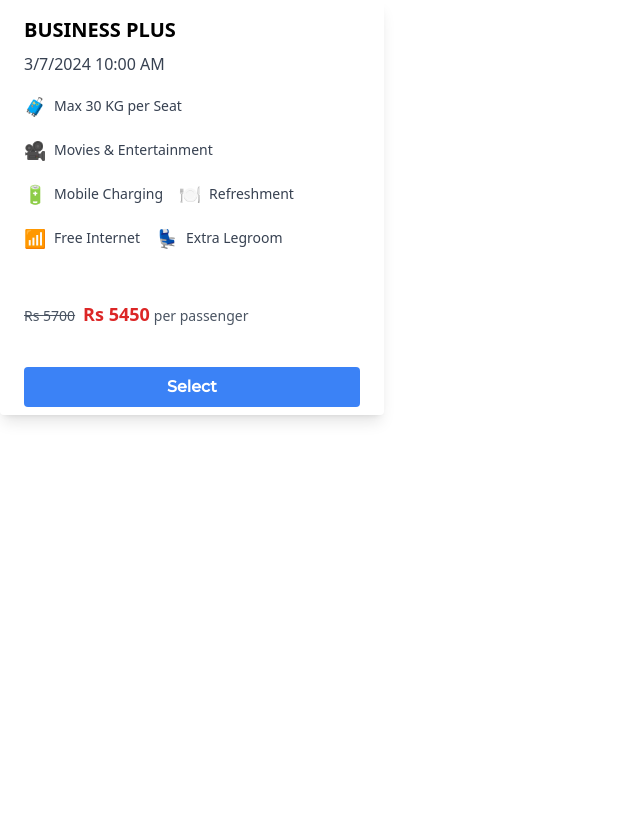
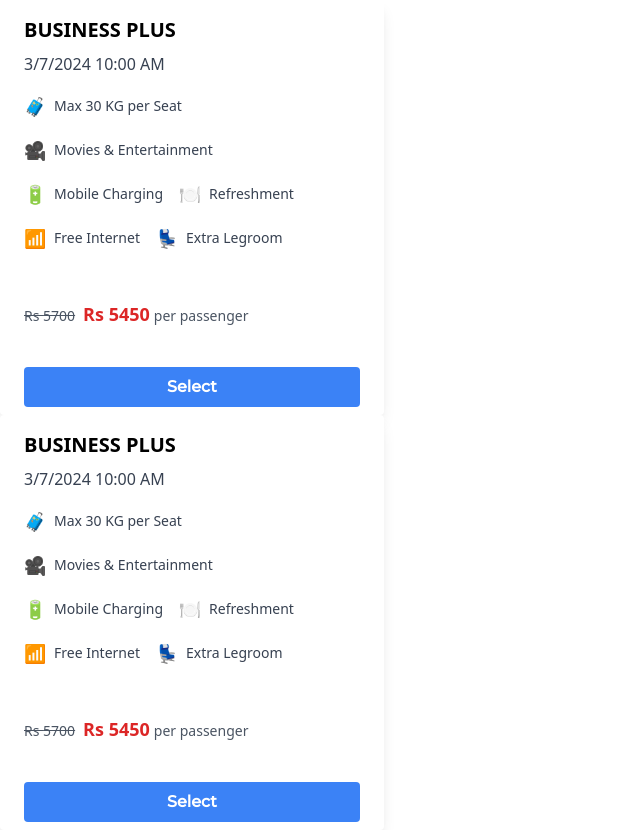
Before and after one commit to saadraj4/Book-it, a React (Create React App) app in the folder frontend/: page /detail in a window 1280 px wide. Shown: the whole page, without its empty margins (0-640 px from the left). Before the commit the page ends 800 px from the top, so only its background shows below. Built offline with nearby package versions, Linux system fonts and the light colour scheme.

Commit message:
Navigation card to reservation

```diff
--- a/frontend/src/components/BusServiceCard.jsx
+++ b/frontend/src/components/BusServiceCard.jsx
@@ -1,8 +1,11 @@
 import React from 'react';
+import { useNavigate } from 'react-router-dom'
+
 
 const BusServiceCard = () => {
   // Assuming these details will be passed in via props or fetched from an API in a real application
-  const serviceDetails = {
+  const serviceDetails = [
+    {
     serviceName: 'BUSINESS PLUS',
     travelDate: '3/7/2024',
     travelTime: '10:00 AM',
@@ -16,17 +19,43 @@ const BusServiceCard = () => {
       { name: 'Free Internet', icon: '📶' },
       { name: 'Extra Legroom', icon: '💺' }
     ]
+  },
+  {
+    serviceName: 'BUSINESS PLUS',
+    travelDate: '3/7/2024',
+    travelTime: '10:00 AM',
+    originalPrice: '5700',
+    discountedPrice: '5450',
+    amenities: [
+      { name: 'Max 30 KG per Seat', icon: '🧳' },
+      { name: 'Movies & Entertainment', icon: '🎥' },
+      { name: 'Mobile Charging', icon: '🔋' },
+      { name: 'Refreshment', icon: '🍽️' },
+      { name: 'Free Internet', icon: '📶' },
+      { name: 'Extra Legroom', icon: '💺' }
+    ]
+  },
+
+];
+let navigate = useNavigate();
+
+    const navigateToreservation = () => {
+        navigate('/reservation');
     };
 
+// const serviceDetails = serviceDetail[1]
+
 return (
-    <div className="max-w-sm rounded overflow-hidden shadow-lg bg-white">
+  <>
+    {serviceDetails.map((service, index) => (
+      <div key={index} className="max-w-sm rounded overflow-hidden shadow-lg bg-white">
         <div className="px-6 py-4">
-        <div className="font-bold text-xl mb-2">{serviceDetails.serviceName}</div>
+          <div className="font-bold text-xl mb-2">{service.serviceName}</div>
           <div className="text-gray-700 text-base">
-          <div>{serviceDetails.travelDate} {serviceDetails.travelTime}</div>
+            <div>{service.travelDate} {service.travelTime}</div>
             <div className="flex flex-wrap justify-start items-center mt-4">
-            {serviceDetails.amenities.map((amenity, index) => (
-              <div key={index} className="flex items-center mr-4 mb-4">
+              {service.amenities.map((amenity, amenityIndex) => (
+                <div key={amenityIndex} className="flex items-center mr-4 mb-4">
                   <span className="mr-2 text-lg">{amenity.icon}</span>
                   <span className="text-sm">{amenity.name}</span>
                 </div>
@@ -35,16 +64,18 @@ const BusServiceCard = () => {
           </div>
         </div>
         <div className="px-6 pt-4 pb-2">
-        <span className="line-through text-gray-600 text-sm">Rs {serviceDetails.originalPrice}</span>
-        <span className="text-lg text-red-600 font-bold ml-2">Rs {serviceDetails.discountedPrice}</span>
+          <span className="line-through text-gray-600 text-sm">Rs {service.originalPrice}</span>
+          <span className="text-lg text-red-600 font-bold ml-2">Rs {service.discountedPrice}</span>
           <span className="text-gray-600 text-sm ml-1">per passenger</span>
         </div>
         <div className="px-6 pt-4 pb-2">
-        <button className="bg-blue-500 hover:bg-blue-700 text-white font-bold py-2 px-4 rounded focus:outline-none focus:shadow-outline">
+          <button onClick={navigateToreservation}className="bg-blue-500 hover:bg-blue-700 text-white font-bold py-2 px-4 rounded focus:outline-none focus:shadow-outline">
             Select
           </button>
         </div>
       </div>
+    ))}
+  </>
 );
 };
 
```
Lines whose indentation alone changed are shown as unchanged.
